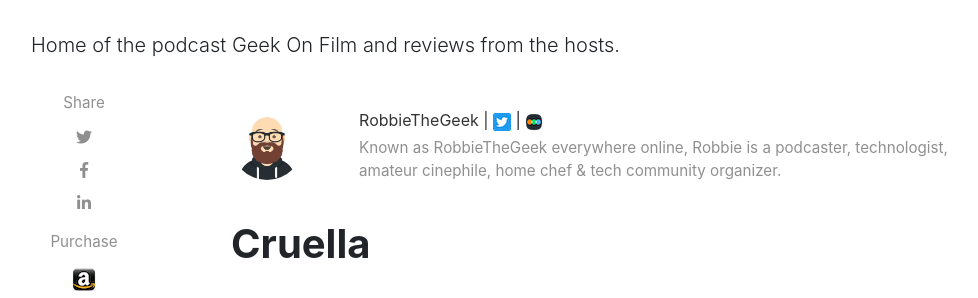
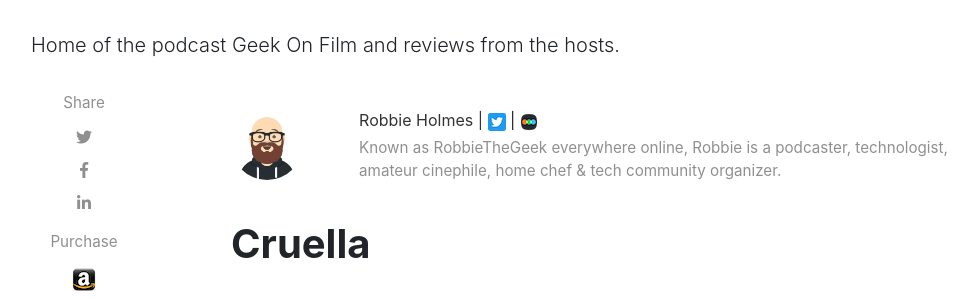
Before and after one commit to holmesconsulting/geekonfilm, a Jekyll site: the page built from _posts/2022-03-18-cruella.md, in a window 1280 px wide and 900 px high. Shown: the part 130-428 px from the top of the window, without its empty margins (86-1064 px from the left). Built offline with Jekyll 4.4.1, drawn with Linux system fonts in a browser that asks for light colours; nearby versions of some CDN libraries.

Commit message:
Minor tweaks to the review author area.

```diff
--- a/_layouts/review.html
+++ b/_layouts/review.html
@@ -27,12 +27,10 @@ post_class: post-template
                     <div class="col-xs-12 col-md-3 col-lg-2 text-center text-md-left mb-4 mb-md-0">
                         {% if author.avatar %}
                         <img class="author-thumb" src="{{site.baseurl}}/{{ author.avatar }}" alt="{{ author.display_name }}">
-                        {% else %}
-                        <img class="author-thumb" src="https://www.gravatar.com/avatar/{{ author.gravatar }}?s=250&d=mm&r=x" alt="{{ author.display_name }}">
                         {% endif %}
                     </div>
                     <div class="col-xs-12 col-md-9 col-lg-10 text-center text-md-left">
-                        <a target="_blank" class="link-dark" href="{{ author.web }}">{{ author.display_name }} | </a><a target="_blank" href="{{ author.twitter }}"><img src="{{site.baseurl}}/assets/images/twitter-icon.png" alt="twitter icon" /></a> | <a target="_blank" href="{{ author.letterboxd }}"><img src="{{site.baseurl}}/assets/images/letterboxd-icon.png" alt="letterboxd icon" /></i></a>
+                        <a class="link-dark" href="{{ site.baseurl }}/about">{{ author.name }} | </a><a target="_blank" href="{{ author.twitter }}"><img src="{{site.baseurl}}/assets/images/twitter-icon.png" alt="twitter icon" /></a> | <a target="_blank" href="{{ author.letterboxd }}"><img src="{{site.baseurl}}/assets/images/letterboxd-icon.png" alt="letterboxd icon" /></i></a>
                         <span class="author-description">{{ author.description }}</span>
                     </div>
                 </div>
```
